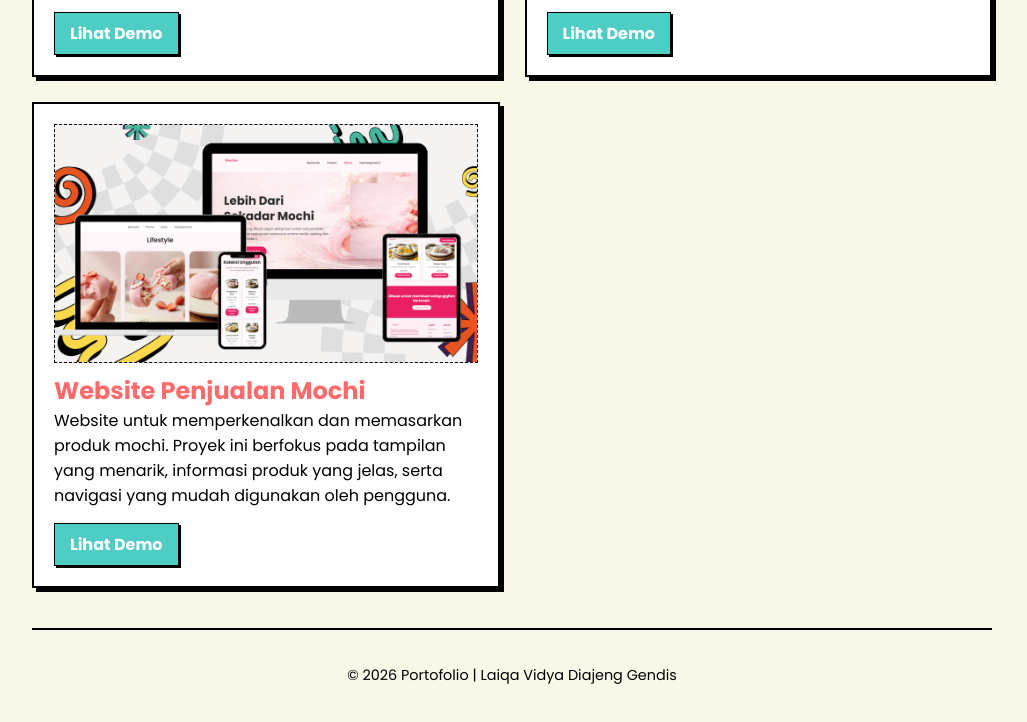
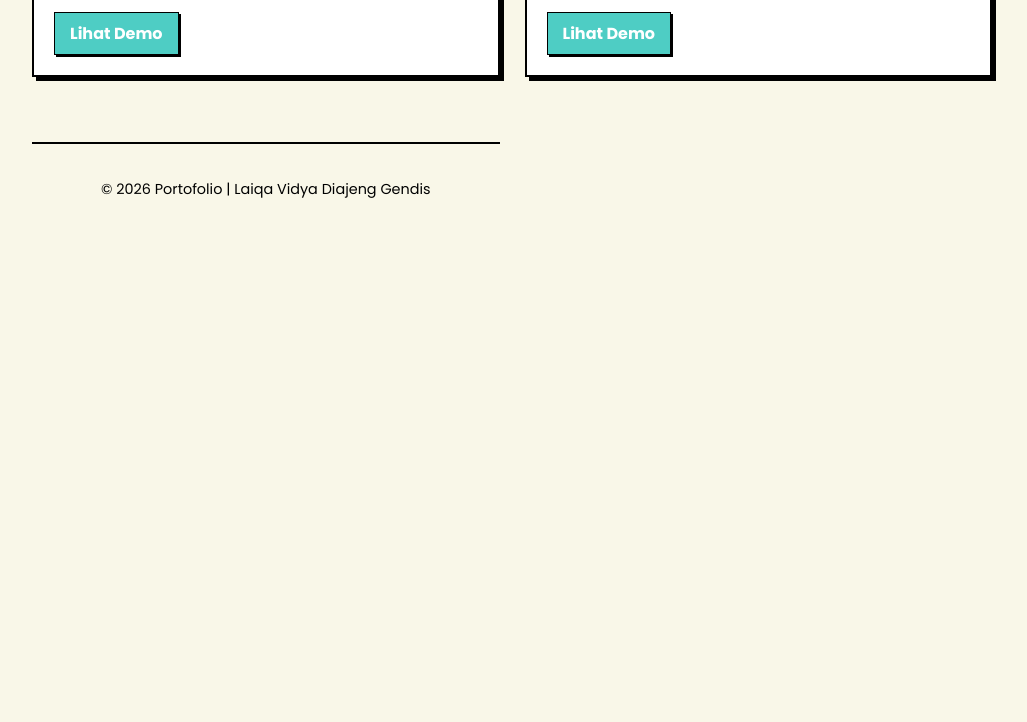
Before and after one commit to Laiqqa/PortofolioLaiqa, a plain HTML site: page index.html in a window 1280 px wide. Shown: the part 923-1645 px from the top of the page, without its empty margins (128-1155 px from the left). After the commit the page ends 1163 px from the top, so only its background shows below. Drawn offline with Linux system fonts and the light colour scheme.

Commit message:
remove a project index.html

```diff
--- a/index.html
+++ b/index.html
@@ -72,17 +72,6 @@
           <a href="#link_demo_2" target="_blank">Lihat Demo <i class="fas fa-external-link-alt"></i></a>
         </div>
 
-        <div class="project-card">
-            <img src="./projects/Panchiw.png" alt="" class="project-image-placeholder">
-          <h3>Website Penjualan Mochi</h3>
-          <p>
-            Website untuk memperkenalkan dan memasarkan produk mochi. Proyek ini berfokus pada tampilan yang menarik, informasi produk yang jelas, serta navigasi yang mudah digunakan oleh pengguna.
-          </p>
-          <a href="#link_demo_2" target="_blank">Lihat Demo <i class="fas fa-external-link-alt"></i></a>
-        </div>
-      </div>
-    </section>
-
     <!-- FOOTER: Kontak dan Hak Cipta -->
     <footer class="footer-contact">
       <p style="margin-top: 15px; font-size: 0.9em;">© 2026 Portofolio | Laiqa Vidya Diajeng Gendis </p>
```
